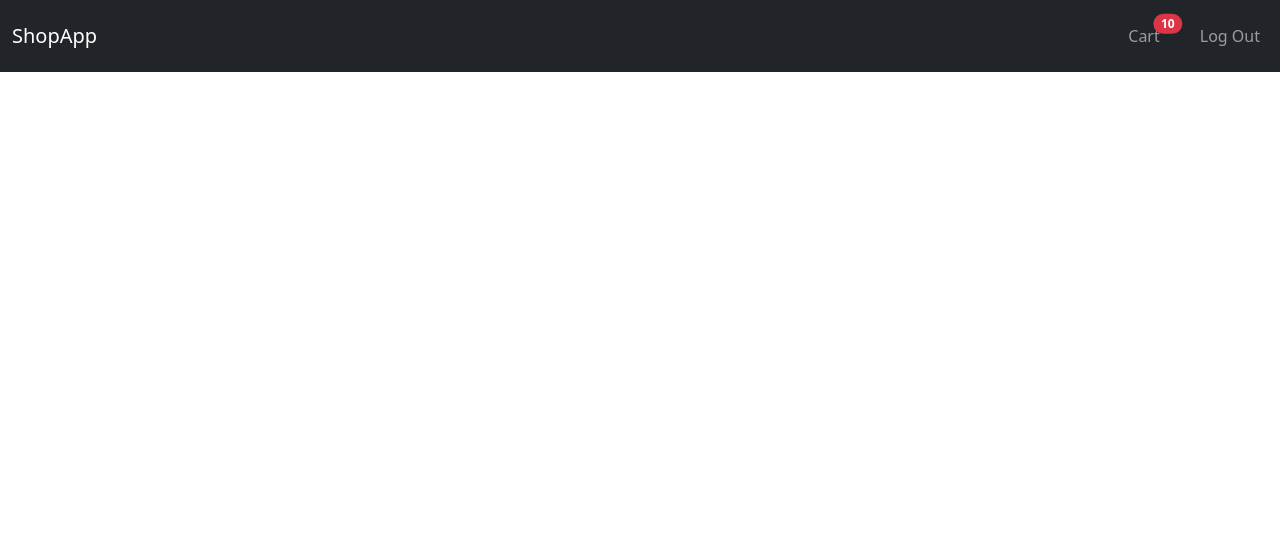
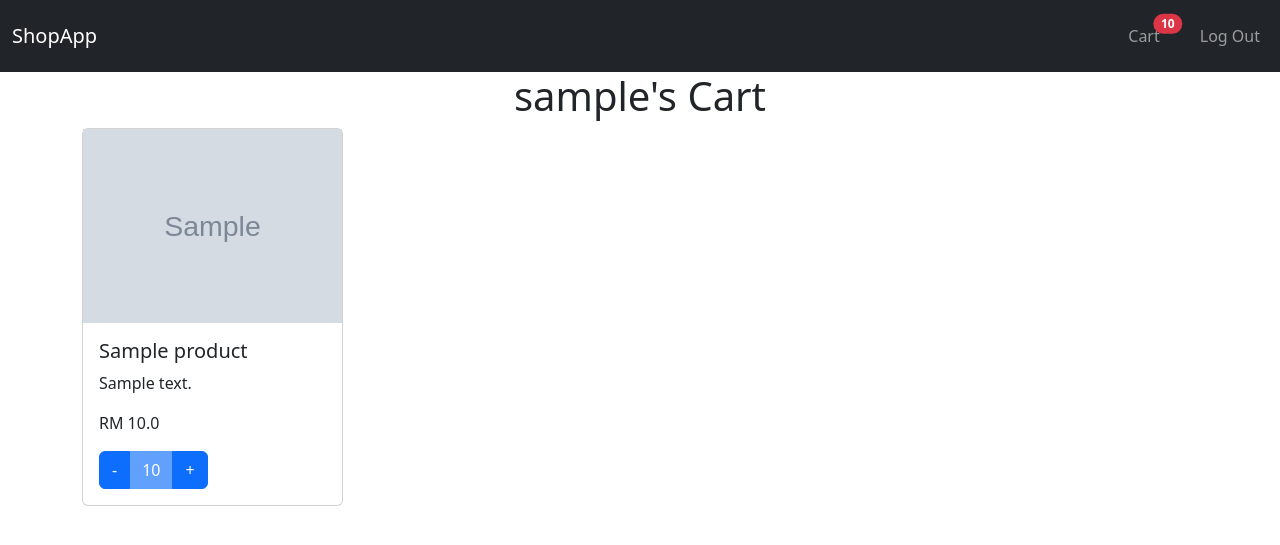
Before and after one commit to applejuice8/ecommerce-flask, a Flask app: page /cart/ in a window 1280 px wide. Shown: the top 545 px of the page. Run offline with Flask 3, Linux system fonts and the light colour scheme; a user stored in the database is signed in; tables that the repository leaves empty hold one stand-in row (values such as "Sample post"); grey boxes marked "Sample" are stand-in pictures.

Commit message:
cart working

```diff
--- a/app/models/product.py
+++ b/app/models/product.py
@@ -22,7 +22,7 @@ class Product(db.Model):
     )
     image = db.Column(
         db.String(500),
-        default='static/images/no-image.jpg'
+        default='images/no-image.jpg'
     )
 
     def __repr__(self):
--- a/app/templates/cart.html
+++ b/app/templates/cart.html
@@ -3,5 +3,44 @@
 {% block title %}ShopApp - Your Cart{% endblock %}
 
 {% block content %}
+    {% if current_user.is_authenticated %}
+        <div class="text-center">
+            <h1>{{ current_user.username }}'s Cart</h1>
+        </div>
+    {% endif %}
 
+    <div class="row">
+        {% if cart.items %}
+            {% for cart_item in cart.items %}
+                {% set product = cart_item.product %}
+                <div class="col-6 col-md-4 col-lg-3">
+                    <div class="card mx-auto">
+                        <img src="{{ url_for('static', filename=product.image) }}" alt="{{ product.name }}" class="img-responsive">
+                        <div class="card-body">
+                            <h5 class="card-title">{{ product.name }}</h5>
+                            <p class="card-text">{{ product.description }}</p>
+                            <p class="card-text">RM {{ product.price }}</p>
+
+                            <div class="btn-group">
+                                <button class="btn btn-primary update-quantity" data-product-id="{{ product.id }}" data-action="decrease">
+                                    {% if cart_item.quantity == 1 %}🗑{% else %}-{% endif %}
+                                </button>
+                                <button class="btn btn-primary disabled">{{ cart_item.quantity }}</button>
+                                <button class="btn btn-primary update-quantity" data-product-id="{{ product.id }}" data-action="increase">+</button>
+                            </div>
+                        </div>
+                    </div>
+                </div>
+            {% endfor %}
+        {% else %}
+            <div class="text-center">
+                <h3>
+                    No items in cart.
+                    <a href="{{ url_for('home.index') }}">Start shopping.</a>
+                </h3>
+            </div>
+        {% endif %}
+    </div>
+
+    <script src="{{ url_for('static', filename='js/script.js') }}"></script>
 {% endblock %}
--- a/app/templates/index.html
+++ b/app/templates/index.html
@@ -11,7 +11,7 @@
         {% for product in products %}
             <div class="col-6 col-md-4 col-lg-3">
                 <div class="card mx-auto">
-                    <img src="{{ product.image }}" alt="{{ product.name }}" class="img-responsive">
+                    <img src="{{ url_for('static', filename=product.image) }}" alt="{{ product.name }}" class="img-responsive">
                     <div class="card-body">
                         <h5 class="card-title">{{ product.name }}</h5>
                         <p class="card-text">{{ product.description }}</p>
```
Also changed, not shown: instance/app.db.
